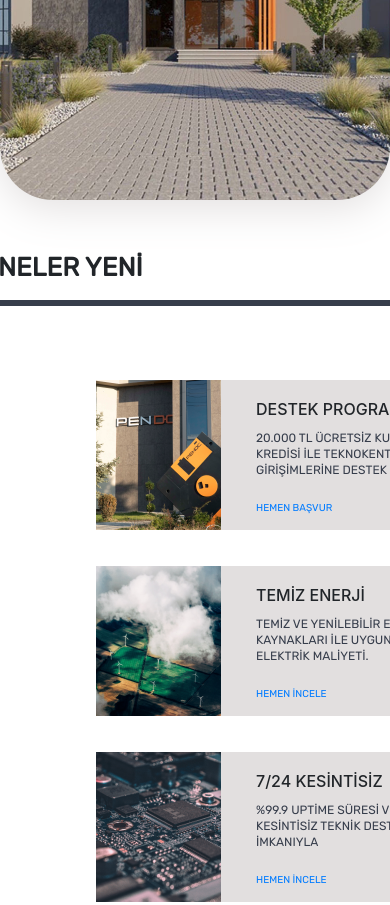
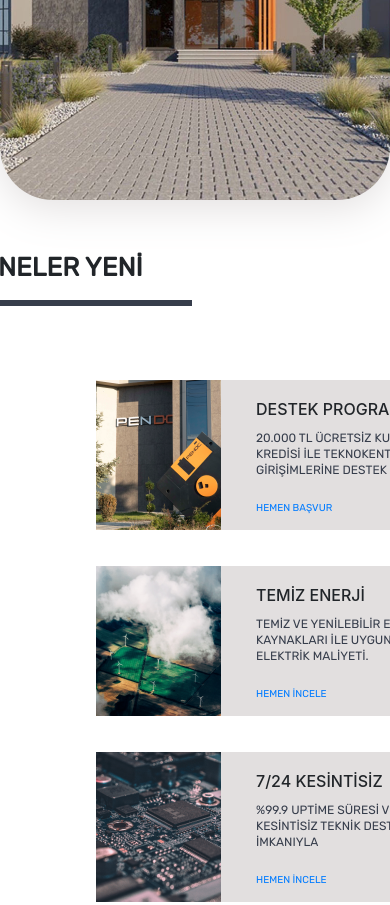
Before and after one commit to enesagalar/PenDC1, a plain HTML site: page index.html in a window 390 px wide. Shown: the part 1146-2051 px from the top of the page. Drawn offline with nearby package versions, Linux system fonts and the light colour scheme.

Commit message:
Update style.css

```diff
--- a/css/style.css
+++ b/css/style.css
@@ -729,7 +729,7 @@ margin-top: 14em;
     margin-left: 13px;
   }
   .cizgi{
-    width: 535px;
+    width: 100%;
     margin-left: 13px;
   }
   .solkart{
```
